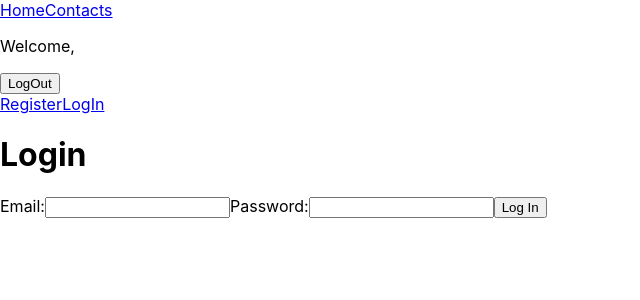
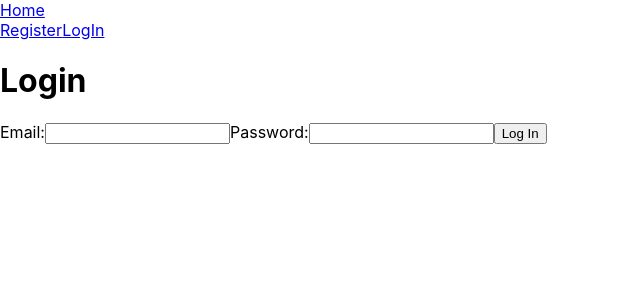
Before and after one commit to Totalinfonet/goit-react-hw-08-phonebook, a React (Create React App) app: page /goit-react-hw-08-phonebook/login in a window 1280 px wide. Shown: the top 300 px of the page, without its empty margins (0-640 px from the left). Built offline with nearby package versions, Linux system fonts and the light colour scheme.

Commit message:
IsLoggedIn Render Added

```diff
--- a/src/components/AppBar/AppBar.jsx
+++ b/src/components/AppBar/AppBar.jsx
@@ -1,13 +1,15 @@
 import { AuthNav } from 'components/AuthNav/AuthNav';
 import { Navigation } from 'components/Navigation/Navigation';
 import { UserMenu } from 'components/UserMenu/UserMenu';
+import { useAuth } from '../../hooks/useAuth';
 
 export const AppBar = () => {
+  const { isLoggedIn } = useAuth();
+
   return (
     <header>
       <Navigation />
-      <UserMenu />
-      <AuthNav />
+      {isLoggedIn ? <UserMenu /> : <AuthNav />}
     </header>
   );
 };
--- a/src/components/Navigation/Navigation.jsx
+++ b/src/components/Navigation/Navigation.jsx
@@ -1,10 +1,13 @@
 import { NavLink } from 'react-router-dom';
+import { useAuth } from '../../hooks/useAuth';
 
 export const Navigation = () => {
+  const { isLoggedIn } = useAuth();
+
   return (
     <nav>
       <NavLink to="/">Home</NavLink>
-      <NavLink to="/contacts">Contacts</NavLink>
+      {isLoggedIn && <NavLink to="/contacts">Contacts</NavLink>}
     </nav>
   );
 };
```
